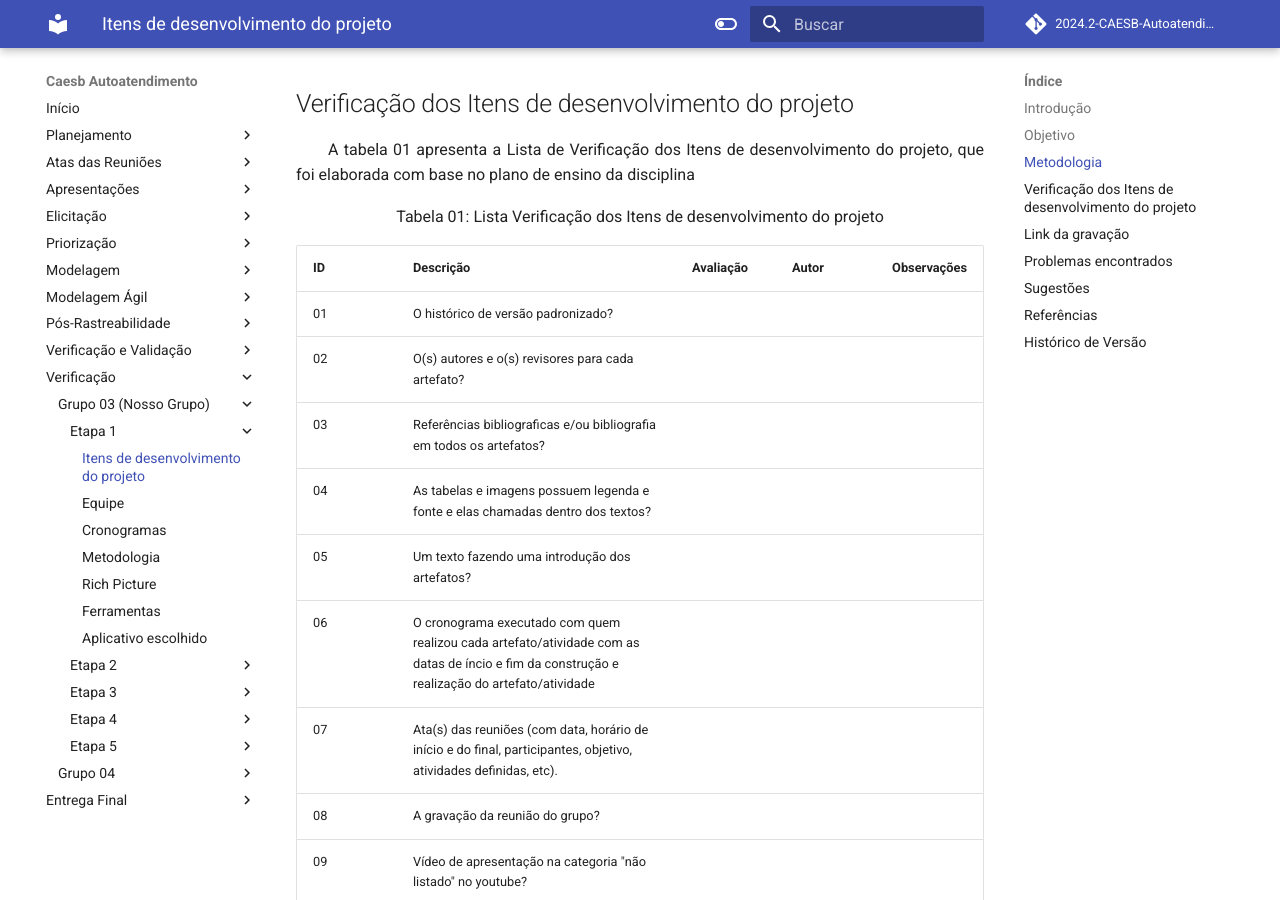
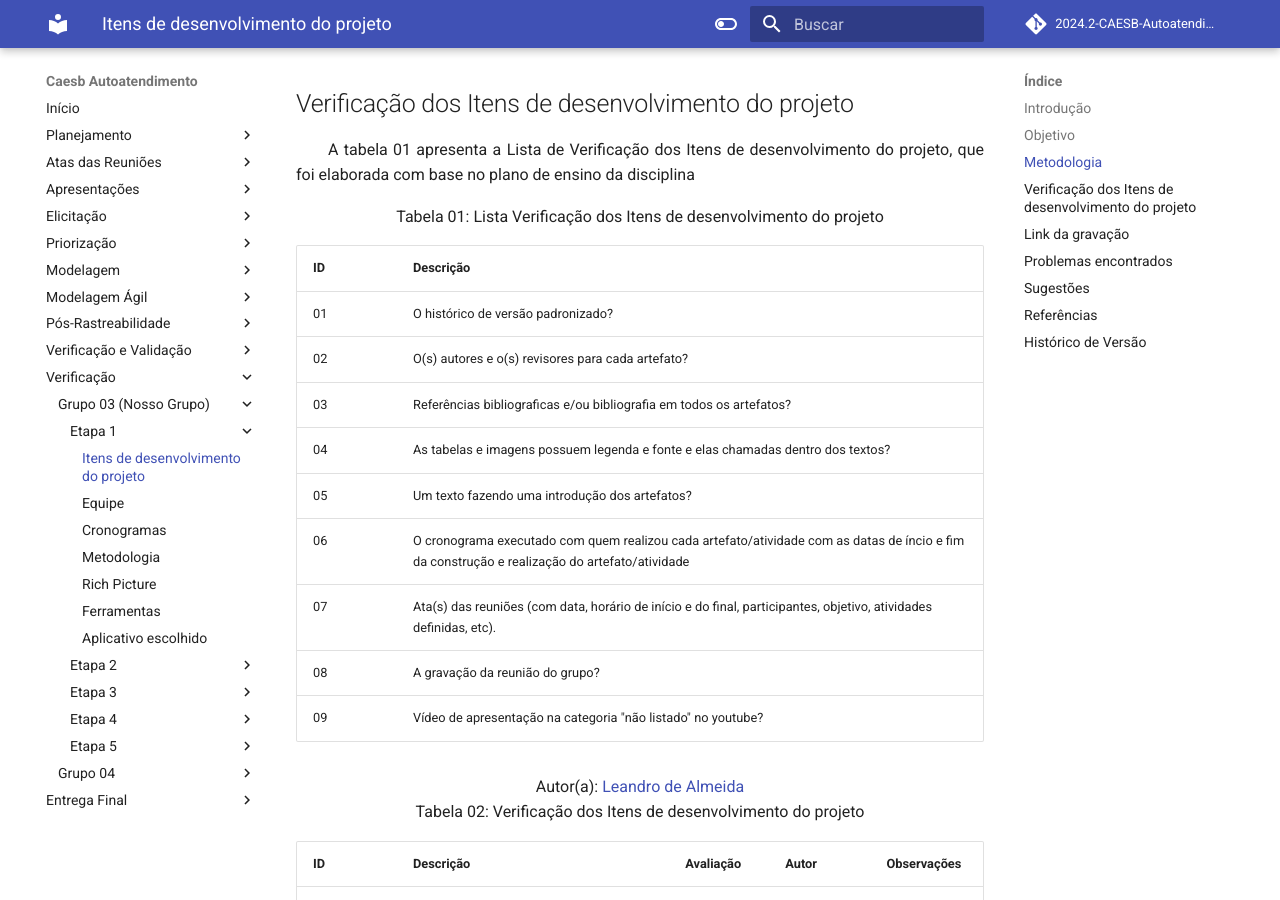
Before and after one commit to Requisitos-de-Software/2024.2-CAESB-Autoatendimento, an MkDocs documentation site: the page built from docs/planejamento/verificacao/itens_dev_projx.md, in a window 1280 px wide and 900 px high, scrolled down 623 px. Built offline with MkDocs 1.6.1 and Material for MkDocs 9.7.7, drawn with Linux system fonts in a browser that asks for light colours; comment, search, counter and statistics services are not loaded.

Commit message:
correcao verificacoes2

```diff
--- a/docs/planejamento/verificacao/itens_dev_projx.md
+++ b/docs/planejamento/verificacao/itens_dev_projx.md
@@ -22,8 +22,8 @@
 
 <center>Tabela 01: Lista Verificação dos Itens de desenvolvimento do projeto</center>
 
-| **ID** | **Descrição** | **Avaliação** | **Autor**      | **Observações** |
-|--------|---------------|---------------|----------------|-----------------|
+| **ID** | **Descrição**  |
+|--------|----------------|
 | 01     | O histórico de versão padronizado? |
 | 02     | O(s) autores e o(s) revisores para cada artefato? |
 | 03     | Referências bibliograficas e/ou bibliografia em todos os artefatos?  |
```
